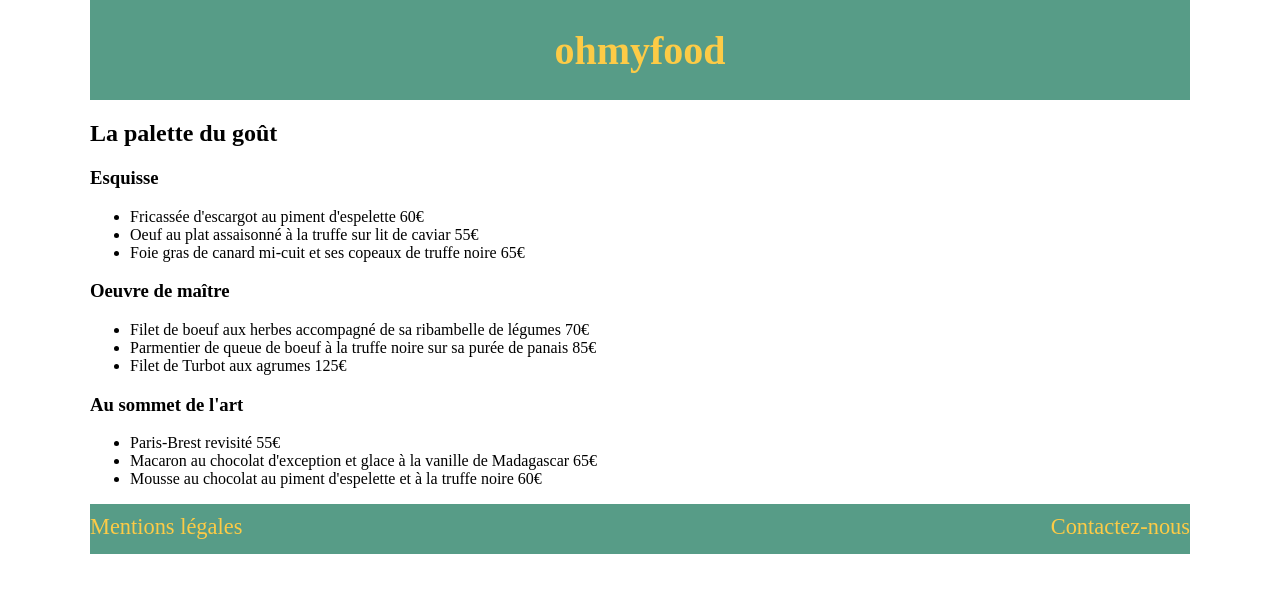
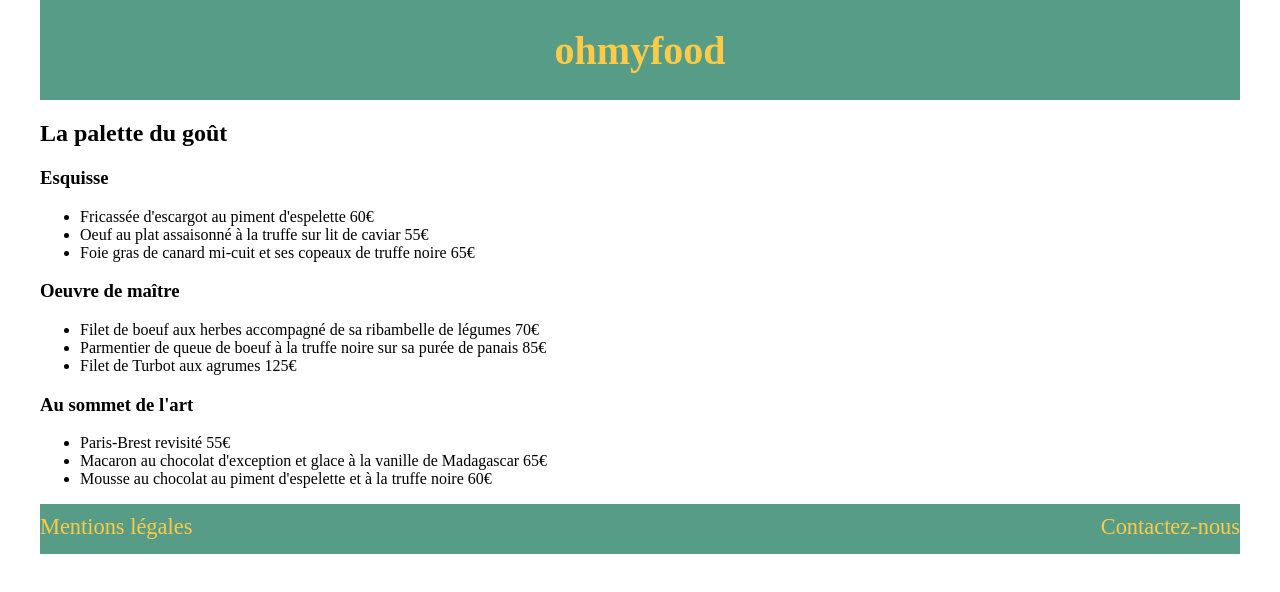
Before and after one commit to LancelleTimote/Projet-n-2-Dynamiser-une-page-web-avec-des-animations-CSS, a website: page menu_palette_gout.html in a window 1280 px wide. Drawn offline with nearby package versions, Linux system fonts and the light colour scheme; files that its build step writes are made by us from their sources.

Commit message:
Correction sémantiques html menus + nom accueil

```diff
--- a/menu_palette_gout.html
+++ b/menu_palette_gout.html
@@ -26,33 +26,33 @@
         <header>
             <h1>ohmyfood</h1>
         </header>
-        <div class="main">
+        <article>
             <h2>La palette du goût</h2>
-            <article>
+            <section>
                 <h3>Esquisse</h3>
                 <ul>
                     <li>Fricassée d'escargot au piment d'espelette <span>60€</span></li>
                     <li>Oeuf au plat assaisonné à la truffe sur lit de caviar <span>55€</span></li>
                     <li>Foie gras de canard mi-cuit et ses copeaux de truffe noire <span>65€</span></li>
                 </ul>
-            </article>
-            <article>
+            </section>
+            <section>
                 <h3>Oeuvre de maître</h3>
                 <ul>
                     <li>Filet de boeuf aux herbes accompagné de sa ribambelle de légumes <span>70€</span></li>
                     <li>Parmentier de queue de boeuf à la truffe noire sur sa purée de panais <span>85€</span></li>
                     <li>Filet de Turbot aux agrumes <span>125€</span></li>
                 </ul>
-            </article>
-            <article>
+            </section>
+            <section>
                 <h3>Au sommet de l'art</h3>
                 <ul>
                     <li>Paris-Brest revisité <span>55€</span></li>
                     <li>Macaron au chocolat d'exception et glace à la vanille de Madagascar <span>65€</span></li>
                     <li>Mousse au chocolat au piment d'espelette et à la truffe noire <span>60€</span></li>
                 </ul>
-            </article>
-        </div>
+            </section>
+        </article>
         <footer>
             <a href="mentions_legales.html">Mentions légales</a>
             <a href="mailto:contact@ohmyfood.fr">Contactez-nous</a>
--- a/sass/base/base.scss
+++ b/sass/base/base.scss
@@ -1,4 +1,4 @@
 body {
-    width: 1100px;
+    width: 1200px;
     margin: auto;
 }
--- a/sass/layout/footer.scss
+++ b/sass/layout/footer.scss
@@ -1,5 +1,5 @@
 footer {
-    background-color: $colorbloc;
+    background-color: $color-bloc;
     height: 50px;
     display: flex;
     justify-content: space-between;
@@ -7,6 +7,6 @@ footer {
         font-size: map-get($font-size, footer);
         margin-top: 10px;
         text-decoration: none;
-        color: $colorwritingbloc;
+        color: $color-bloc-writing;
     }
 }
--- a/sass/layout/header.scss
+++ b/sass/layout/header.scss
@@ -1,10 +1,10 @@
 header {
-    background-color: $colorbloc;
+    background-color: $color-bloc;
     height: 100px;
     display: flex;
     justify-content: center;
     h1 {
         font-size: map-get($font-size, header);
-        color: $colorwritingbloc;
+        color: $color-bloc-writing;
     }
 }
--- a/sass/utils/variables.scss
+++ b/sass/utils/variables.scss
@@ -1,2 +1,2 @@
-$colorbloc: rgb(87, 156, 135);
-$colorwritingbloc: rgb(253, 203, 70);
+$color-bloc: rgb(87, 156, 135);
+$color-bloc-writing: rgb(253, 203, 70);
```
Also changed, not shown: mentions_legales.html (+1 -1 lines), menu_chic_française.html (+8 -8 lines), menu_delice_papilles.html (+8 -8 lines), menu_note_enchantee.html (+9 -9 lines), prochainement.html (+2 -2 lines), index.html (renamed from accueil.html).
